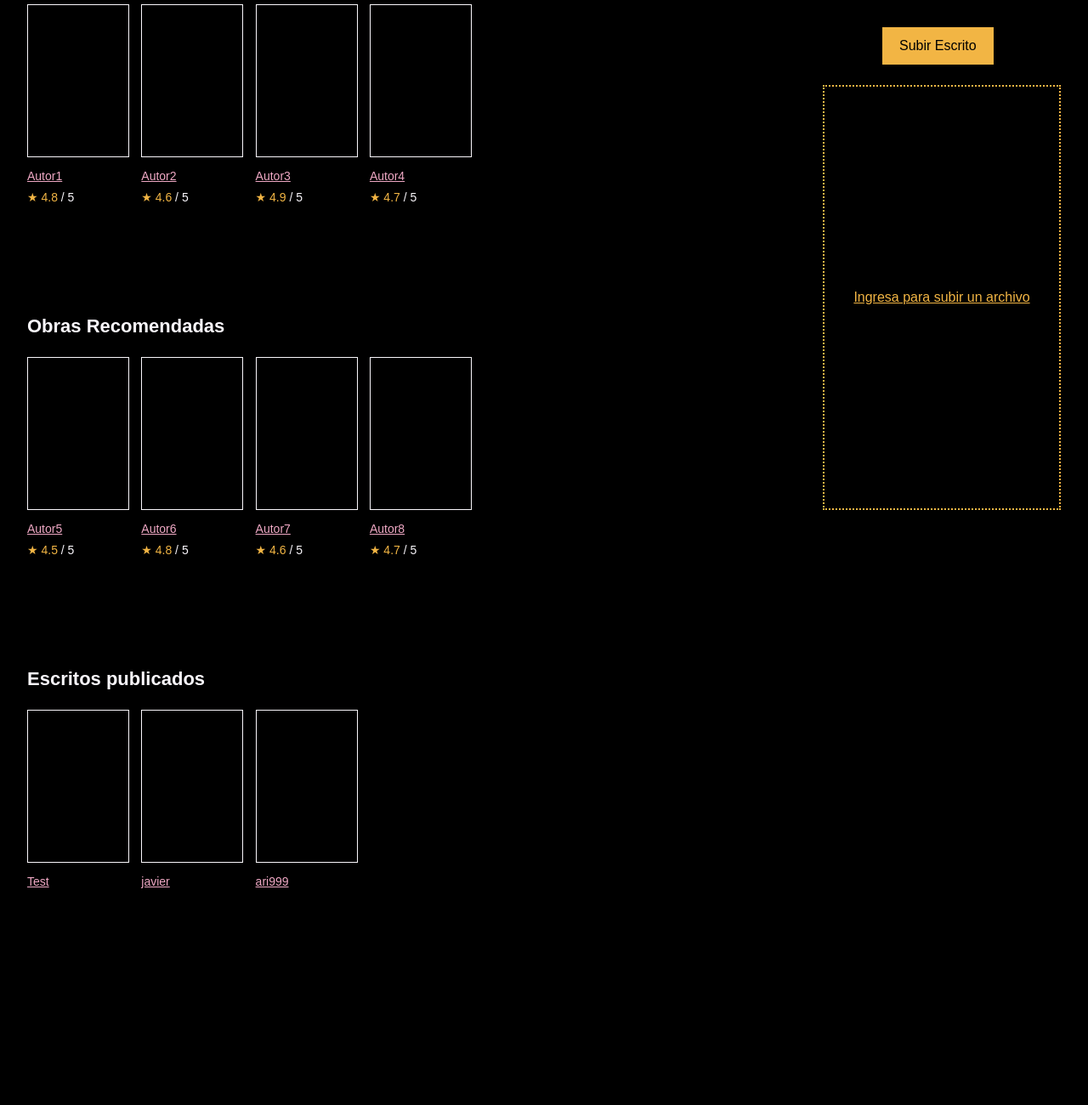
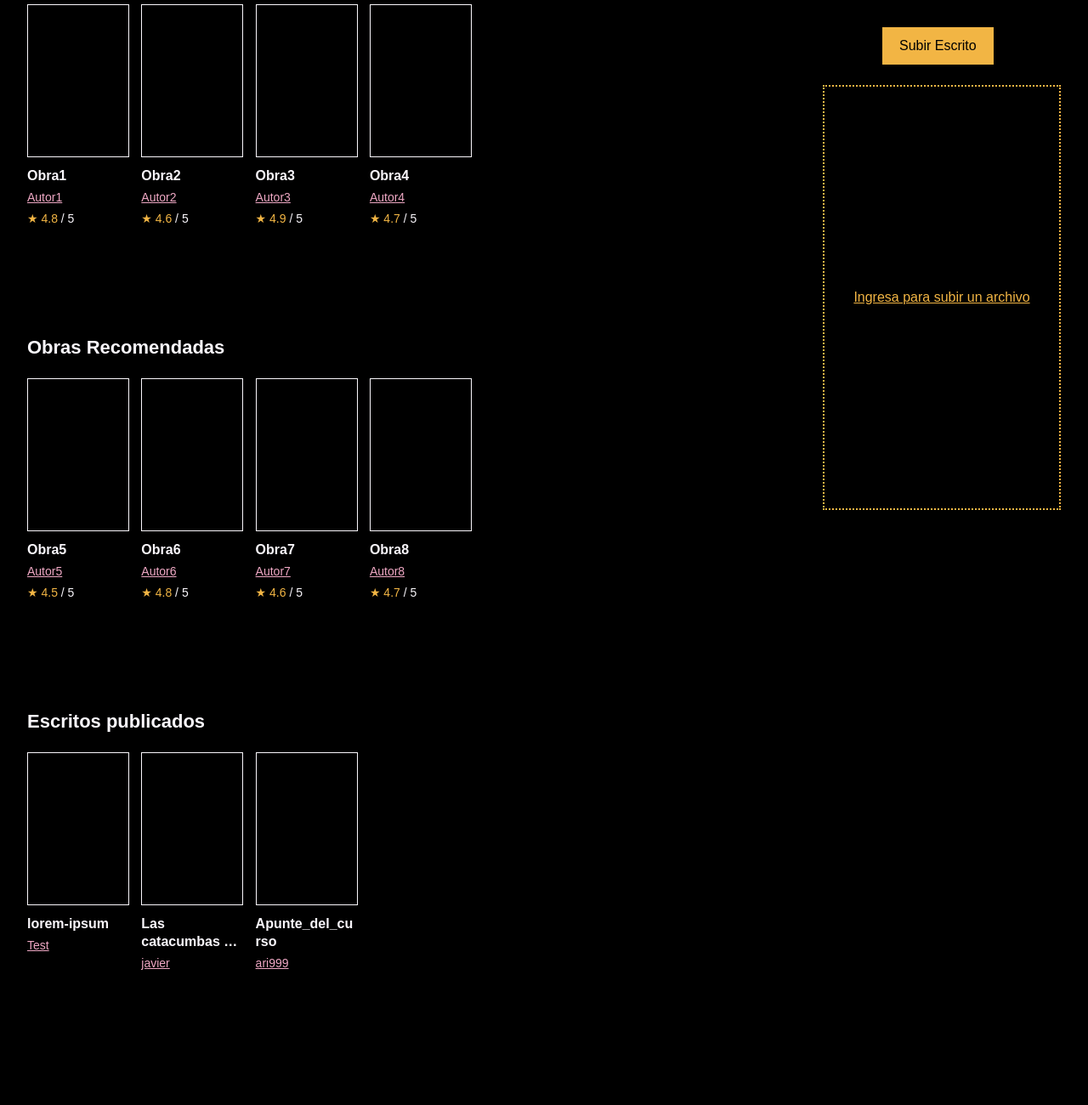
Before and after one commit to RValdesD/tintaeterna, a Django app: page / in a window 1280 px wide. Shown: the part 725-2025 px from the top of the page at 85% size. Before the commit the page ends 1770 px from the top, so only its background shows below. Run offline with Django 5.2, Linux system fonts and the light colour scheme; data comes from the database, SQL or seed files in the repository.

Commit message:
Fix: Diversos arreglos al buscador de texto. Se muestra correctamente el nombre de una obra en lugar del autor.

```diff
--- a/pages/static/pages/home.js
+++ b/pages/static/pages/home.js
@@ -19,8 +19,16 @@ tagDropdown.addEventListener("keydown", (event) => {
     }
 });
 
+function normalizeText(text) {
+    return String(text ?? "")
+        .normalize("NFD")
+        .replace(/\p{M}/gu, "")
+        .toLowerCase();
+
+}
+
 function filterStories() {
-    const query = searchInput.value.trim().toLowerCase();
+    const terms = normalizeText(searchInput.value).split(/\s+/).filter(Boolean);
 
     // Obtener los valores de los tags que el usuario haya seleccionado
     const selectedTags = Array.from(tagCheckboxes)
@@ -31,11 +39,8 @@ function filterStories() {
     let visibleCount = 0;
 
     cards.forEach((card) => {
-        const textMatches = card.dataset.search
-            .toLowerCase()
-            .includes(query);
-
-
+        const text = normalizeText(card.dataset.search);
+        const textMatches = terms.every(term => text.includes(term));
         const cardTags = (card.dataset.tags || "").trim().split(/\s+/);
         const tagMatches = selectedTags.length === 0 || selectedTags.some(tag => cardTags.includes(tag));
 
--- a/pages/static/pages/styles.css
+++ b/pages/static/pages/styles.css
@@ -313,3 +313,29 @@ h1 {
 .tag-dropdown .tag-menu { left: auto; right: 0; width: min(300px, 80vw); max-height: 260px; overflow-y: auto; }
 .tag-dropdown:not([open]) > .tag-menu { display: none; }
 .author a { color: inherit; }
+
+.story-title {
+    margin: 12px 0 0;
+    max-width: 120px;
+    font-size: 16px;
+    font-weight: bold;
+    line-height: 1.3;
+    overflow-wrap: anywhere;
+    display: -webkit-box;
+    -webkit-line-clamp: 2;
+    -webkit-box-orient: vertical;
+    overflow: hidden;
+}
+
+.story-title a {
+    color: var(--page-text);
+    text-decoration: none;
+}
+
+.story-title a:hover {
+    text-decoration: underline;
+}
+
+.story-title + .author {
+    margin-top: 4px;
+}
--- a/pages/templates/pages/home.html
+++ b/pages/templates/pages/home.html
@@ -107,7 +107,11 @@
               data-tags="{% for tag in story.tags.all %}{{ tag.id }} {% endfor %}"
               aria-label="{{ story.title }}"
             >
-              <a href="{% if story.reader_url %}{{ story.reader_url }}{% else %}{{ story.profile_url }}{% endif %}" aria-label="{{ story.title }}"><div class="cover" aria-hidden="true"></div></a>
+              <a href="{% if story.reader_url %}{{ story.reader_url }}{% else %}{{ story.profile_url }}{% endif %}" tabindex="-1" aria-hidden="true"><div class="cover" aria-hidden="true"></div></a>
+
+              <h3 class="story-title">
+                <a href="{% if story.reader_url %}{{ story.reader_url }}{% else %}{{ story.profile_url }}{% endif %}" title="{{ story.title }}">{{ story.title }}</a>
+              </h3>
 
               <p class="author"><a href="{{ story.profile_url }}">{{ story.author }}</a></p>
 
--- a/pages/views.py
+++ b/pages/views.py
@@ -122,7 +122,7 @@ def home(request):
     for item in popular + recommended:
         item["profile_url"] = reverse("pages:demo_profile", args=[item["author"]])
     uploads = StoryUpload.objects.select_related("owner").prefetch_related("tags").order_by("-uploaded_at")
-    uploaded_cards = [{"title": item.original_name, "author": item.owner.username,
+    uploaded_cards = [{"title": Path(item.original_name).stem, "author": item.owner.username,
                        "profile_url": reverse("pages:profile", args=[item.owner_id]),
                        "reader_url": reverse("pages:reader", args=[item.pk]),
                        "tags": item.tags} for item in uploads]
```
